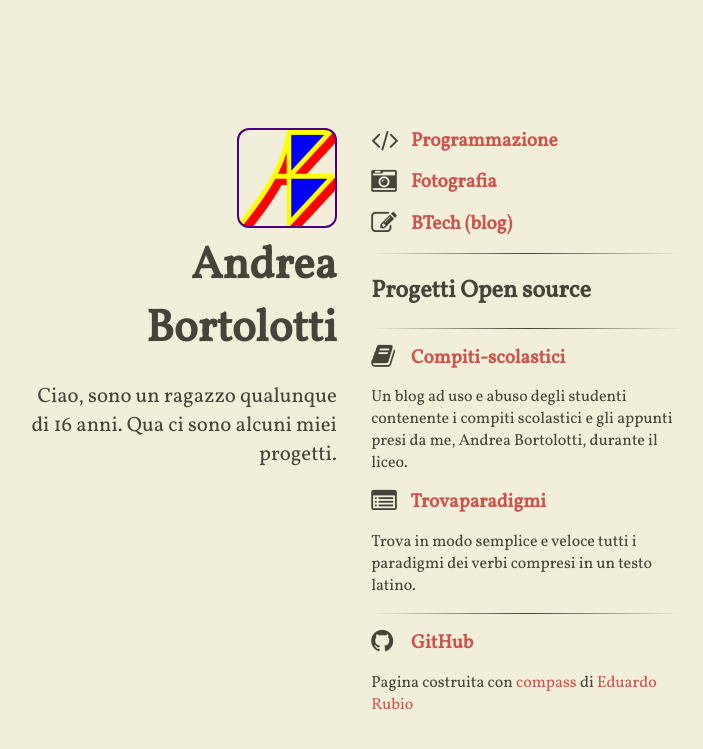
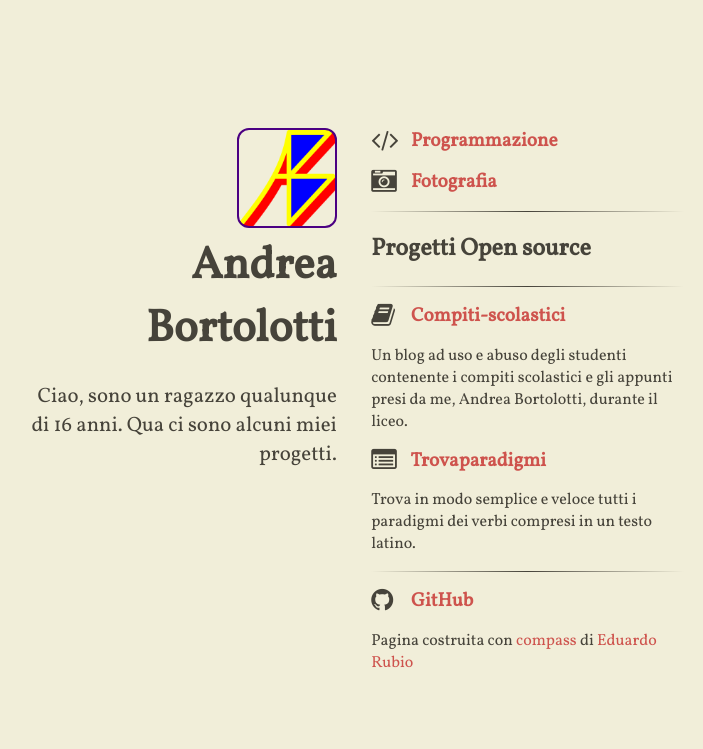
Before and after one commit to bortox/bortox.github.io.old, a Jekyll site: the page built from index.html, in a window 1280 px wide. Shown: the top 749 px of the page, without its empty margins (296-999 px from the left). Built offline with Jekyll 4.4.1, drawn with Linux system fonts in a browser that asks for light colours; nearby versions of some CDN libraries.

Commit message:
No BTECH

```diff
--- a/_includes/content.html
+++ b/_includes/content.html
@@ -6,10 +6,6 @@
   <li class="main-list-item">
     <span class="fa fa-camera-retro fa-lg main-list-item-icon"></span>
     <a href="{{ site.url }}/galleria">Fotografia</a>
-  </li>
-  <li class="main-list-item">
-    <span class="fa fa-edit fa-lg main-list-item-icon"></span>
-    <a href="https://btech.bortox.it/">BTech (blog)</a>
   </li>
 </ul>
 <hr>
```
